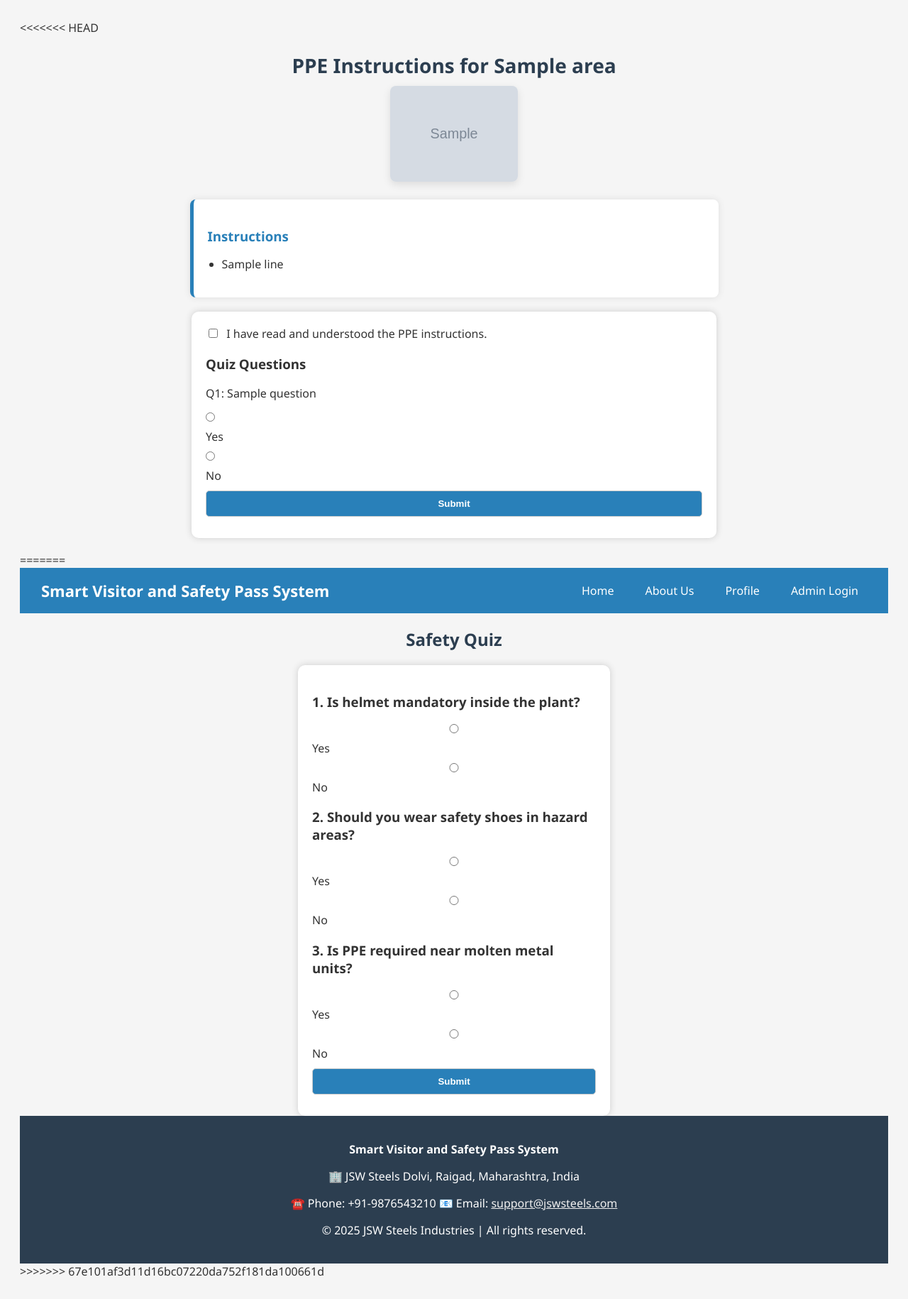
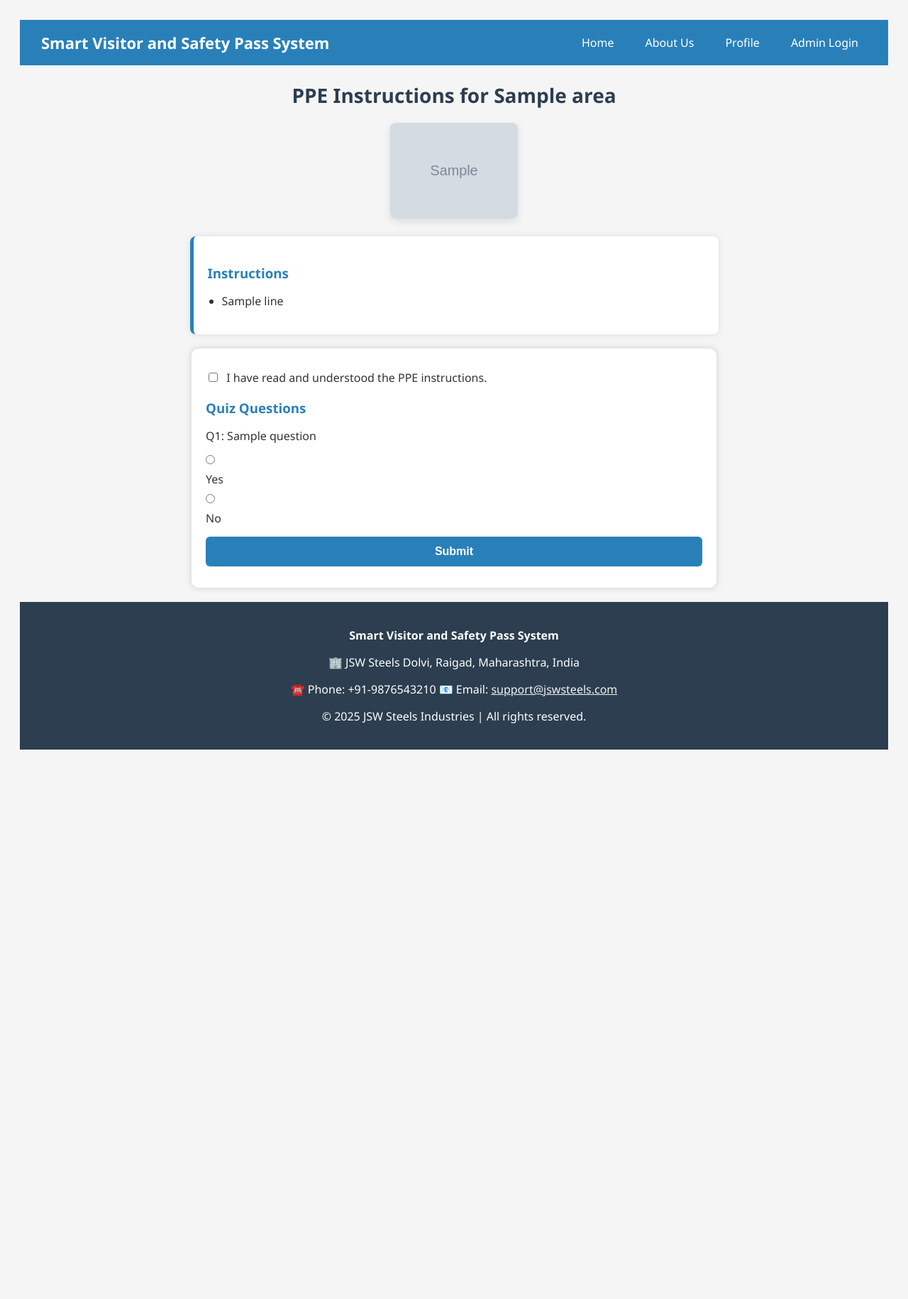
Before and after one commit to Supriya-KK/Smart-Visitor-Safety-Pass-System, a Flask app: template visitor-pass-system/templates/quiz.html in a window 1280 px wide. Shown: the whole page at 71% size. After the commit the page ends 1056 px from the top, so only its background shows below. Run offline with Flask 3, Linux system fonts and the light colour scheme; the template is opened without the code that fills it: most values are stand-ins (such as "Sample title", 1, 10 or a date in 2020); grey boxes marked "Sample" are stand-in pictures.

Commit message:
PEEs folder added

```diff
--- a/visitor-pass-system/app.py
+++ b/visitor-pass-system/app.py
@@ -5,28 +5,41 @@ import qrcode
 import io
 app = Flask(__name__)
 app.secret_key = 'my_secret_visitor_pass_2025'
+
 DB_NAME = 'database.db'
 
 def init_db():
     conn = sqlite3.connect(DB_NAME)
     c = conn.cursor()
     c.execute('''CREATE TABLE IF NOT EXISTS visitors (
+        id INTEGER PRIMARY KEY AUTOINCREMENT,
+        name TEXT,
+        phone TEXT,
+        reason TEXT,
+        host TEXT,
+        quiz_passed INTEGER,
+        checkin_status TEXT
+    )''')
+    conn.commit()
+    conn.close()
 
-                    id INTEGER PRIMARY KEY AUTOINCREMENT,
-                    name TEXT,
-                    phone TEXT,
-                    reason TEXT,
-                    host TEXT,
-                    quiz_passed INTEGER,
-                    checkin_status TEXT,
-                    checkin_time TEXT,
-                    checkout_time TEXT
-                )''')
-
+def update_schema():
+    conn = sqlite3.connect(DB_NAME)
+    c = conn.cursor()
+    try:
+        c.execute("ALTER TABLE visitors ADD COLUMN checkin_time TEXT")
+    except sqlite3.OperationalError:
+        pass
+    try:
+        c.execute("ALTER TABLE visitors ADD COLUMN checkout_time TEXT")
+    except sqlite3.OperationalError:
+        pass
     conn.commit()
     conn.close()
 
 init_db()
+update_schema()
+
 
 @app.route('/')
 def home():
@@ -50,13 +63,18 @@ def submit():
 
     conn = sqlite3.connect(DB_NAME)
     c = conn.cursor()
-    c.execute("INSERT INTO visitors (name, phone, reason, host, area, quiz_passed, checkin_status, checkin_time, checkout_time) VALUES (?, ?, ?, ?, ?, ?, ?, ?, ?)",
-              (name, phone, reason, host, area, 0, 'Not Checked In', ", "))
+    c.execute("""
+        INSERT INTO visitors
+        (name, phone, reason, host, area, quiz_passed, checkin_status, checkin_time, checkout_time)
+        VALUES (?, ?, ?, ?, ?, ?, ?, ?, ?)
+    """, (name, phone, reason, host, area, 0, 'Not Checked In', None, None))
+
     visitor_id = c.lastrowid
     conn.commit()
     conn.close()
 
     return redirect(url_for('quiz', visitor_id=visitor_id))
+
 
 @app.route('/login', methods=['GET', 'POST'])
 def login():
--- a/visitor-pass-system/static/style.css
+++ b/visitor-pass-system/static/style.css
@@ -54,7 +54,6 @@ body {
     border: 1px solid #ddd;
     text-align: center;
   }
-<<<<<<< HEAD
 
   /* PPE Area Header */
 .ppe-header {
@@ -116,19 +115,10 @@ body {
   padding: 20px;
   margin: 20px auto;
   max-width: 700px;
-=======
-
-  form {
-  background: white;
-  padding: 20px;
-  margin: 0 auto;
-  max-width: 400px;
->>>>>>> 67e101af3d11d16bc07220da752f181da100661d
   border-radius: 10px;
   box-shadow: 0 0 10px #ccc;
 }
 
-<<<<<<< HEAD
 .quiz-section h3 {
   margin-bottom: 10px;
   color: #2980b9;
--- a/visitor-pass-system/templates/quiz.html
+++ b/visitor-pass-system/templates/quiz.html
@@ -6,8 +6,7 @@
     <link rel="stylesheet" href="{{ url_for('static', filename='style.css') }}">
 </head>
 <body>
-<<<<<<< HEAD
-
+    {% include 'header.html' %}
     <div class="ppe-header">
         <h2>PPE Instructions for {{ area }}</h2>
     </div>
@@ -45,26 +44,6 @@
 
         <button type="submit">Submit</button>
     </form>
-
-=======
-  {% include 'header.html' %}
-  <h2>Safety Quiz</h2>
-  <form method="POST">
-    <h3>1. Is helmet mandatory inside the plant?</h3>
-    <input type="radio" name="q1" value="yes" required> Yes
-    <input type="radio" name="q1" value="no"> No
-
-    <h3>2. Should you wear safety shoes in hazard areas?</h3>
-    <input type="radio" name="q2" value="yes" required> Yes
-    <input type="radio" name="q2" value="no"> No
-
-    <h3>3. Is PPE required near molten metal units?</h3>
-    <input type="radio" name="q3" value="yes" required> Yes
-    <input type="radio" name="q3" value="no"> No
-
-    <br><button type="submit">Submit</button>
-  </form>
-  {% include 'footer.html' %}
->>>>>>> 67e101af3d11d16bc07220da752f181da100661d
+    {% include 'footer.html' %}
 </body>
 </html>
```
Also changed, not shown: other parts of visitor-pass-system/static/style.css (+0 -28 lines), visitor-pass-system/database.db.
